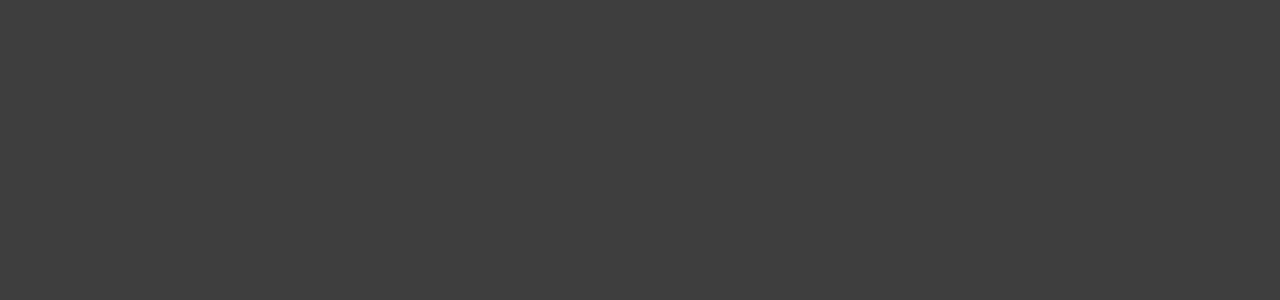
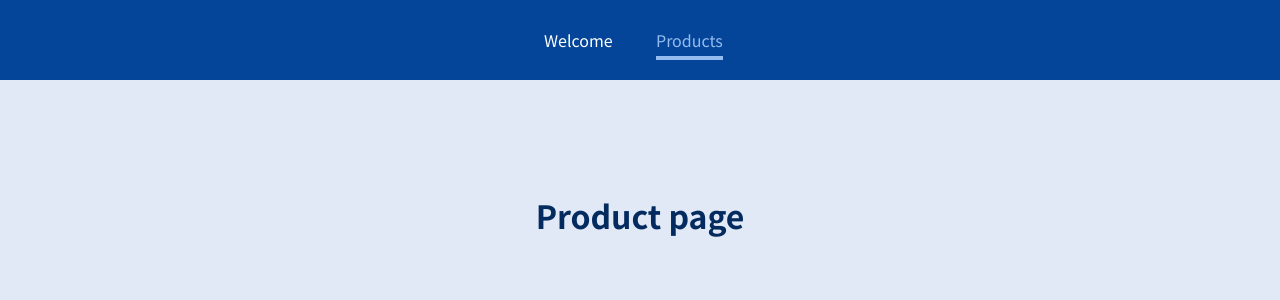
Before and after one commit to Russelllin7789/react-router, a JavaScript app: page /products in a window 1280 px wide. Shown: the top 300 px of the page. Built offline with nearby package versions, Linux system fonts and the light colour scheme.

Commit message:
Add NavLink and activeClassName prop onto MainHeader

```diff
--- a/src/App.js
+++ b/src/App.js
@@ -1,12 +1,22 @@
 import { Route } from "react-router-dom";
-import Welcome from "./Components/Welcome";
+import Welcome from "./pages/Welcome";
+import Products from "./pages/Products";
+import MainHeader from "./components/MainHeader";
 
 function App() {
   return (
     <div>
-      <Route path="/welcome">
-        <Welcome />
-      </Route>
+      <header>
+        <MainHeader />
+      </header>
+      <main>
+        <Route path="/welcome">
+          <Welcome />
+        </Route>
+        <Route path="/products">
+          <Products />
+        </Route>
+      </main>
     </div>
   );
 }
--- /dev/null
+++ b/src/components/MainHeader.js
@@ -0,0 +1,25 @@
+import { NavLink } from "react-router-dom";
+import classes from "./MainHeader.module.css";
+
+const MainHeader = () => {
+  return (
+    <header className={classes.header}>
+      <nav>
+        <ul>
+          <li>
+            <NavLink activeClassName={classes.active} to="/welcome">
+              Welcome
+            </NavLink>
+          </li>
+          <li>
+            <NavLink activeClassName={classes.active} to="/products">
+              Products
+            </NavLink>
+          </li>
+        </ul>
+      </nav>
+    </header>
+  );
+};
+
+export default MainHeader;
--- /dev/null
+++ b/src/components/MainHeader.module.css
@@ -0,0 +1,38 @@
+.header {
+  width: 100%;
+  height: 5rem;
+  background-color: #044599;
+  padding: 0 10%;
+}
+
+.header nav {
+  height: 100%;
+}
+
+.header ul {
+  height: 100%;
+  list-style: none;
+  display: flex;
+  padding: 0;
+  margin: 0;
+  align-items: center;
+  justify-content: center;
+}
+
+.header li {
+  margin: 0 1rem;
+  width: 5rem;
+}
+
+.header a {
+  color: white;
+  text-decoration: none;
+}
+
+.header a:hover,
+.header a:active,
+.header a.active {
+  color: #95bcf0;
+  padding-bottom: 0.25rem;
+  border-bottom: 4px solid #95bcf0;
+}
--- a/src/index.css
+++ b/src/index.css
@@ -1,14 +1,26 @@
-@import url('https://fonts.googleapis.com/css2?family=Noto+Sans+JP:wght@400;700&display=swap');
+@import url("https://fonts.googleapis.com/css2?family=Noto+Sans+JP:wght@400;700&display=swap");
 
 * {
   box-sizing: border-box;
 }
 
 html {
-  font-family: 'Noto Sans JP', sans-serif;
+  font-family: "Noto Sans JP", sans-serif;
 }
 
 body {
   margin: 0;
-  background-color: #3f3f3f;
+  background-color: #e0e9f5;
 }
+
+main {
+  margin-top: 7rem;
+  text-align: center;
+}
+
+h1,
+h2,
+h3,
+p {
+  color: #042b5f;
+}
--- /dev/null
+++ b/src/pages/Products.js
@@ -0,0 +1,5 @@
+const Products = () => {
+  return <h1>Product page</h1>;
+};
+
+export default Products;
```
Also changed, not shown: src/pages/Welcome.js (renamed from src/Components/Welcome.js), 1 other file (tests, documents, lock files or other folders).
